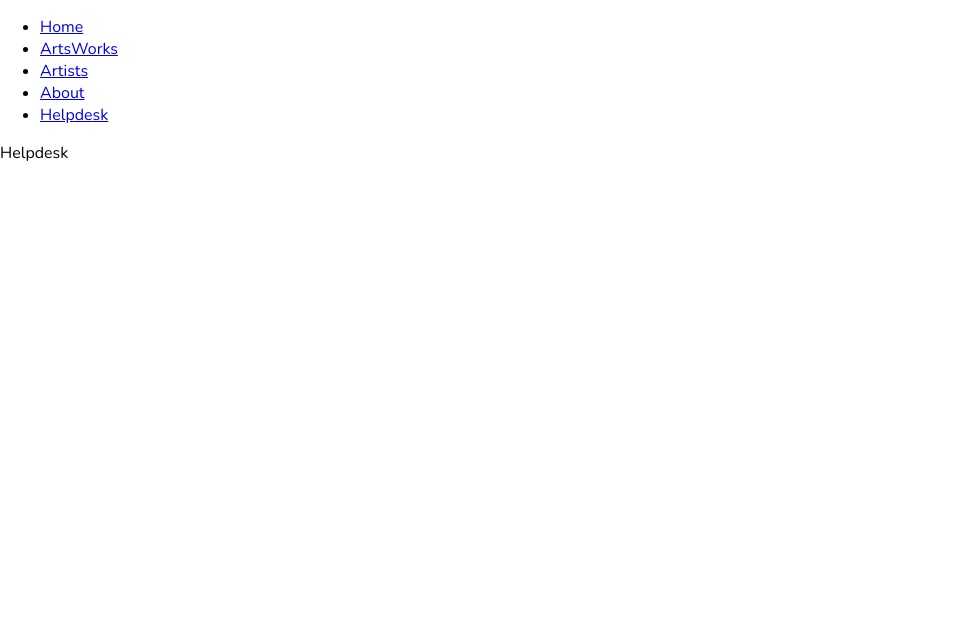
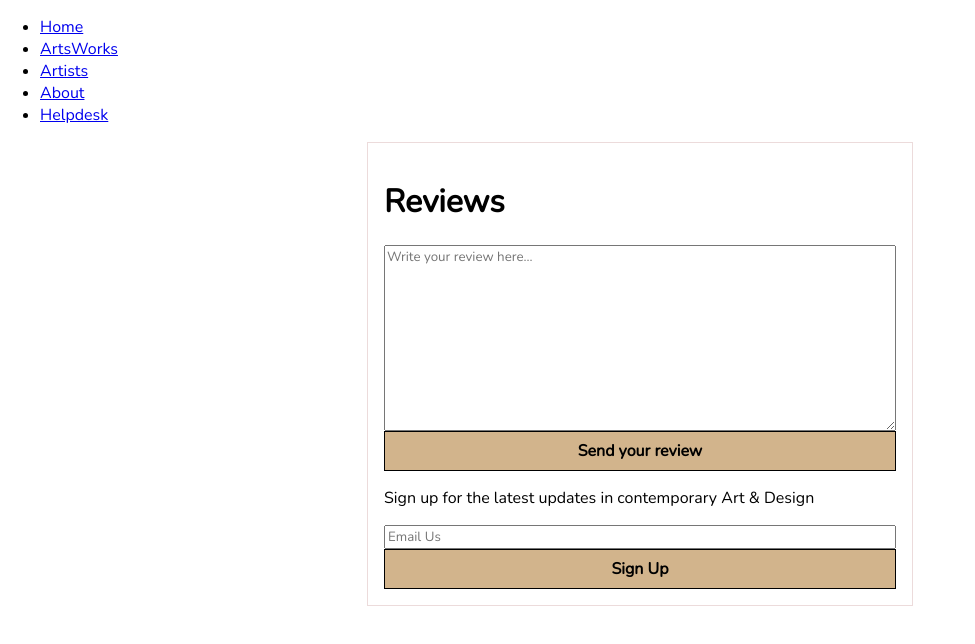
Before and after one commit to Bonveeee/ArtInTheMaking, a React (Create React App) app: page /Helpdesk in a window 1280 px wide. Shown: the top 644 px of the page, without its empty margins (0-975 px from the left). Built offline with nearby package versions, Linux system fonts and the light colour scheme.

Commit message:
changes to helpdesk component-revieform

```diff
--- a/package.json
+++ b/package.json
@@ -8,6 +8,7 @@
     "@testing-library/user-event": "^13.5.0",
     "react": "^18.2.0",
     "react-dom": "^18.2.0",
+    "react-feather": "^2.0.10",
     "react-router-dom": "^6.3.0",
     "react-scripts": "5.0.1",
     "web-vitals": "^2.1.4"
--- a/src/components/Helpdesk.js
+++ b/src/components/Helpdesk.js
@@ -1,8 +1,11 @@
 import React from 'react'
+import Reviewform from './Reviewform'
 
 function Helpdesk() {
+
+
   return (
-    <div>Helpdesk</div>
+    <div><Reviewform/></div>
   )
 }
 
--- /dev/null
+++ b/src/components/Reviewform.js
@@ -0,0 +1,28 @@
+import React from 'react'
+
+function Reviewform() {
+
+    function handleSubmit(event){
+        event.preventDefault()
+    }
+
+    function handleChange(event){
+        // console.log(event.target.name)
+    }
+
+  return (
+    <div class="form-center">
+         <form className="review-form" onSubmit={handleSubmit} >
+             <h1>Reviews</h1>
+              <textarea name="content" onChange={handleChange} placeholder="Write your review here..." rows={10} />
+             <input type="submit" value="Send your review" />
+             <p>Sign up for the latest updates in contemporary Art & Design</p>
+             <input type="email" name= "email" onChange={handleChange} placeholder="Email Us" />
+            <input type="submit" value="Sign Up" />
+         </form>
+  </div>
+
+  )
+}
+
+export default Reviewform
--- a/src/index.css
+++ b/src/index.css
@@ -1,5 +1,6 @@
 *{
   font-family: 'Nunito', sans-serif
+
 }
 
 body {
@@ -17,3 +18,34 @@ code {
   font-family: source-code-pro, Menlo, Monaco, Consolas, 'Courier New',
     monospace;
 }
+
+
+form.review-form {
+  border: solid rgb(236, 219, 219) 1px;
+  padding: 1em;
+  width: 40%;
+  display: grid;
+  grid-template-columns: 1fr;
+}
+
+form.new-poem-form > input,
+form.new-poem-form > textarea {
+  font-size: 1em;
+  font-family: nunito;
+  margin-bottom: 0.5em;
+}
+
+input[type="submit"],
+button {
+  font-weight: bold;
+  font-size: 1em;
+  background: #D2B48C;
+  border: solid black 1px;
+  padding: 0.5em;
+  cursor: pointer;
+}
+
+.form-center {
+  display:flex;
+  justify-content: center;
+}
```
Also changed, not shown: 1 other file (tests, documents, lock files or other folders).
